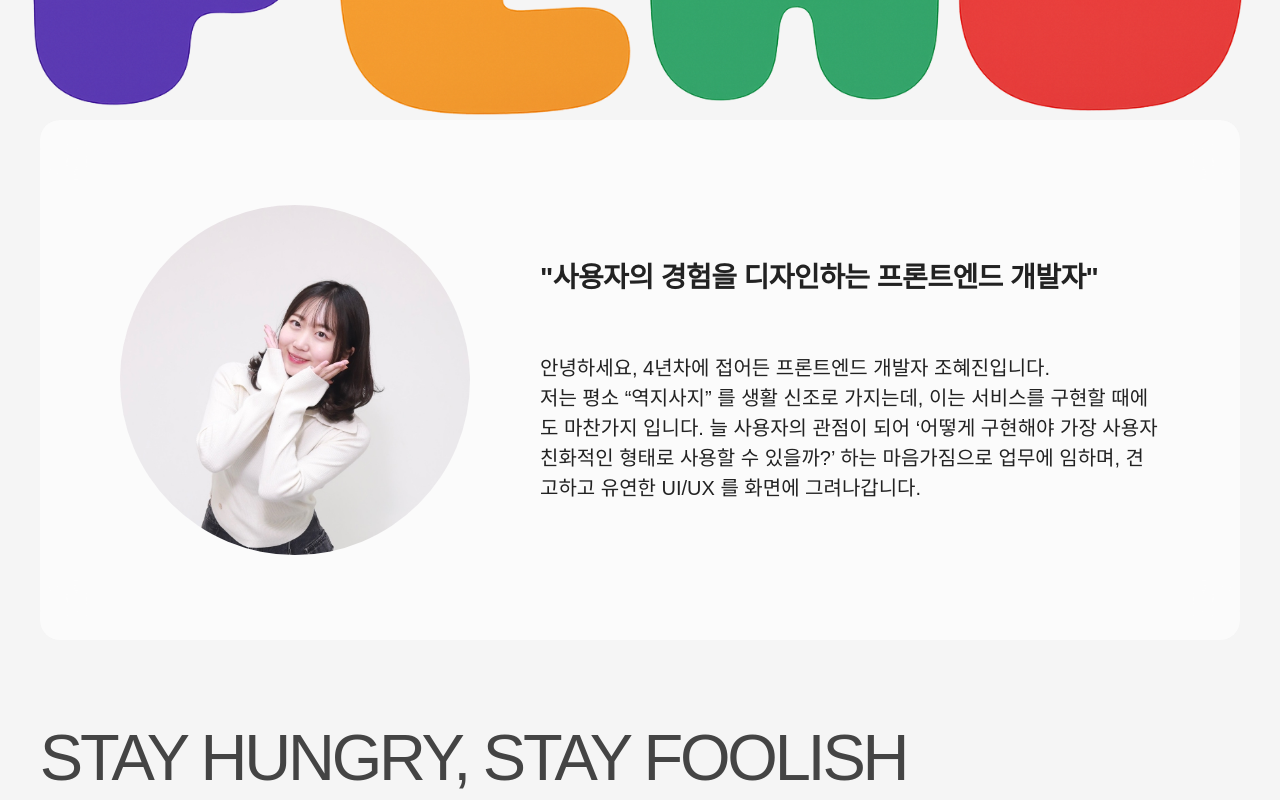
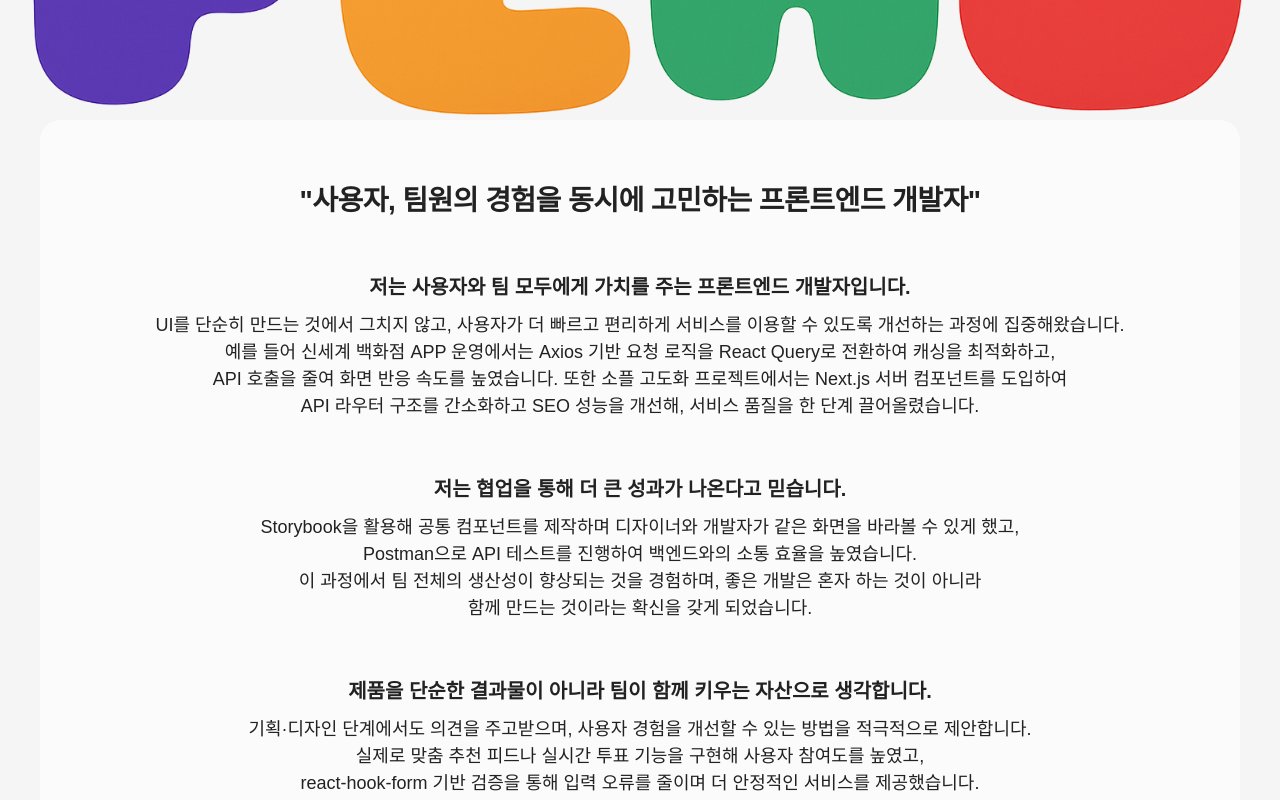
Before and after one commit to hyeminem-Jo/hyejin-portfolio, a Next.js app: page / in a window 1280 px wide. Shown: the part 680-1480 px from the top of the page. Built offline with nearby package versions, Linux system fonts and the light colour scheme.

Commit message:
fix: About 내용 및 디자인 수정

```diff
--- a/src/app/_modules/about/About.tsx
+++ b/src/app/_modules/about/About.tsx
@@ -60,26 +60,47 @@ const About = () => {
     <S.About id='about'>
       <Inner>
         <S.AboutInner>
-          <S.AboutImage>
-            <Image
-              src='/assets/images/profile.JPG'
-              alt='프로필 이미지'
-              fill
-              priority
-              style={{ objectFit: 'cover' }}
-            />
-          </S.AboutImage>
           <S.AboutInnerBoxTitleInner>
             <S.AboutInnerBoxMiddle>
-              &quot;사용자의 경험을 디자인하는 <br className='mo-only' />
+              &quot;사용자, 팀원의 경험을 동시에 고민하는 <br className='mo-only' />
               프론트엔드 개발자&quot;
             </S.AboutInnerBoxMiddle>
             <S.AboutInnerBoxDesc>
-              안녕하세요, 4년차에 접어든 프론트엔드 개발자 조혜진입니다. <br />
-              저는 평소 “역지사지” 를 생활 신조로 가지는데, 이는 서비스를 구현할 때에도 마찬가지
-              입니다. 늘 사용자의 관점이 되어 ‘어떻게 구현해야 가장 사용자 친화적인 형태로 사용할 수
-              있을까?’ 하는 마음가짐으로 업무에 임하며, 견고하고 유연한 UI/UX 를 화면에
-              그려나갑니다.
+              <S.AboutInnerBoxDescBold>
+                저는 사용자와 팀 모두에게 가치를 주는 프론트엔드 개발자입니다.
+              </S.AboutInnerBoxDescBold>
+              UI를 단순히 만드는 것에서 그치지 않고, 사용자가 더 빠르고 편리하게 서비스를 이용할 수
+              있도록 개선하는 과정에 집중해왔습니다. <br />
+              예를 들어 신세계 백화점 APP 운영에서는 Axios 기반 요청 로직을 React Query로 전환하여
+              캐싱을 최적화하고, <br />
+              API 호출을 줄여 화면 반응 속도를 높였습니다. 또한 소플 고도화 프로젝트에서는 Next.js
+              서버 컴포넌트를 도입하여 <br />
+              API 라우터 구조를 간소화하고 SEO 성능을 개선해, 서비스 품질을 한 단계 끌어올렸습니다.{' '}
+              <br />
+              <br />
+              <br />
+              <S.AboutInnerBoxDescBold>
+                저는 협업을 통해 더 큰 성과가 나온다고 믿습니다.
+              </S.AboutInnerBoxDescBold>
+              Storybook을 활용해 공통 컴포넌트를 제작하며 디자이너와 개발자가 같은 화면을 바라볼 수
+              있게 했고, <br />
+              Postman으로 API 테스트를 진행하여 백엔드와의 소통 효율을 높였습니다. <br />이 과정에서
+              팀 전체의 생산성이 향상되는 것을 경험하며, 좋은 개발은 혼자 하는 것이 아니라 <br />
+              함께 만드는 것이라는 확신을 갖게 되었습니다. <br />
+              <br />
+              <br />
+              <S.AboutInnerBoxDescBold>
+                제품을 단순한 결과물이 아니라 팀이 함께 키우는 자산으로 생각합니다.
+              </S.AboutInnerBoxDescBold>
+              기획·디자인 단계에서도 의견을 주고받으며, 사용자 경험을 개선할 수 있는 방법을
+              적극적으로 제안합니다. <br />
+              실제로 맞춤 추천 피드나 실시간 투표 기능을 구현해 사용자 참여도를 높였고,
+              <br />
+              react-hook-form 기반 검증을 통해 입력 오류를 줄이며 더 안정적인 서비스를 제공했습니다.{' '}
+              <br />
+              <br />
+              앞으로도 저는 새로운 기술을 빠르게 학습하고, 프로젝트에 적합하게 적용해 <br />
+              서비스 품질과 사용자 경험을 동시에 개선하는 개발자로 성장해 나가고자 합니다.
             </S.AboutInnerBoxDesc>
           </S.AboutInnerBoxTitleInner>
         </S.AboutInner>
--- a/src/app/_modules/about/styled.ts
+++ b/src/app/_modules/about/styled.ts
@@ -16,12 +16,11 @@ export const About = styled.section`
 export const AboutInner = styled.div`
   position: relative;
   display: flex;
-  justify-content: space-between;
+  justify-content: center;
   align-items: center;
   gap: 70px;
-  height: 65dvh;
   border-radius: 20px;
-  padding: 50px 80px;
+  padding: 60px 80px;
   z-index: 10;
   background-color: rgba(255, 255, 255, 0.6);
   backdrop-filter: blur(25px);
@@ -38,7 +37,7 @@ export const AboutInnerBoxTitleInner = styled.div`
   display: flex;
   flex-direction: column;
   justify-content: space-around;
-  height: 300px;
+  /* height: 270px; */
 
   @media (max-width: ${BREAKPOINT}px) {
     height: auto;
@@ -49,6 +48,8 @@ export const AboutInnerBoxMiddle = styled.strong`
   font-size: 28px;
   line-height: 1.5;
   letter-spacing: -0.02em;
+  text-align: center;
+  margin-bottom: 50px;
 
   @media (max-width: ${BREAKPOINT}px) {
     font-size: 24px;
@@ -56,13 +57,25 @@ export const AboutInnerBoxMiddle = styled.strong`
 `;
 
 export const AboutInnerBoxDesc = styled.p`
-  font-size: 20px;
+  font-size: 18px;
   line-height: 1.5;
   color: #222;
+  text-align: center;
 
   @media (max-width: ${BREAKPOINT}px) {
     margin-top: 20px;
-    font-size: 17px;
+    font-size: 16px;
+  }
+`;
+
+export const AboutInnerBoxDescBold = styled.strong`
+  display: block;
+  margin-bottom: 10px;
+  font-size: 20px;
+  font-weight: 600;
+
+  @media (max-width: ${BREAKPOINT}px) {
+    font-size: 18px;
   }
 `;
 
--- a/src/app/_modules/skill/styled.ts
+++ b/src/app/_modules/skill/styled.ts
@@ -10,7 +10,7 @@ export const Skill = styled.section`
   flex-direction: column;
   justify-content: space-between;
   align-items: center;
-  padding: 120px 0 100px;
+  padding: 280px 0 100px;
 
   @media (max-width: ${BREAKPOINT}px) {
     padding: 120px 0 100px;
```
